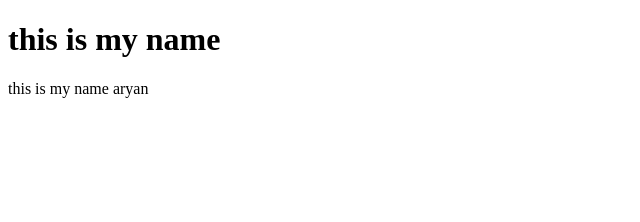
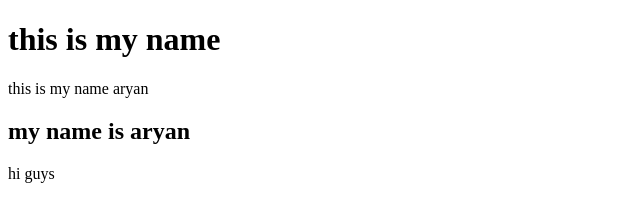
Before and after one commit to fullstackaryan271/git_test, a website: page index.html in a window 1280 px wide. Shown: the whole page, without its empty margins (0-640 px from the left). Drawn offline with Linux system fonts and the light colour scheme.

Commit message:
fourth commit

```diff
--- a/index.html
+++ b/index.html
@@ -5,5 +5,7 @@
     <body>
         <h1>this is my name</h1>
         <p>this is my name aryan</p>
+        <h2> my name is aryan</h2>
+        <P>hi guys</P>
     </body>
 </html>
```
Also changed, not shown: package.json (added, +24 -0 lines), 2 other files.
